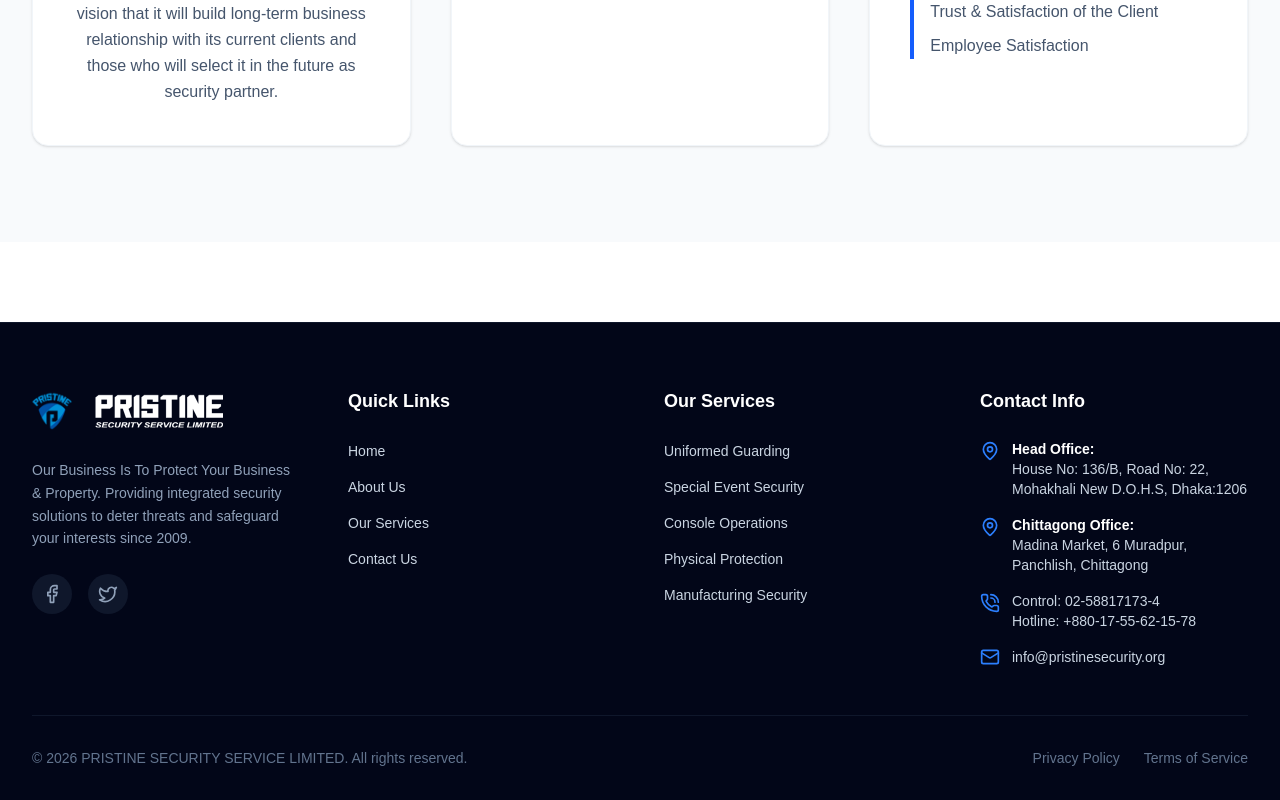
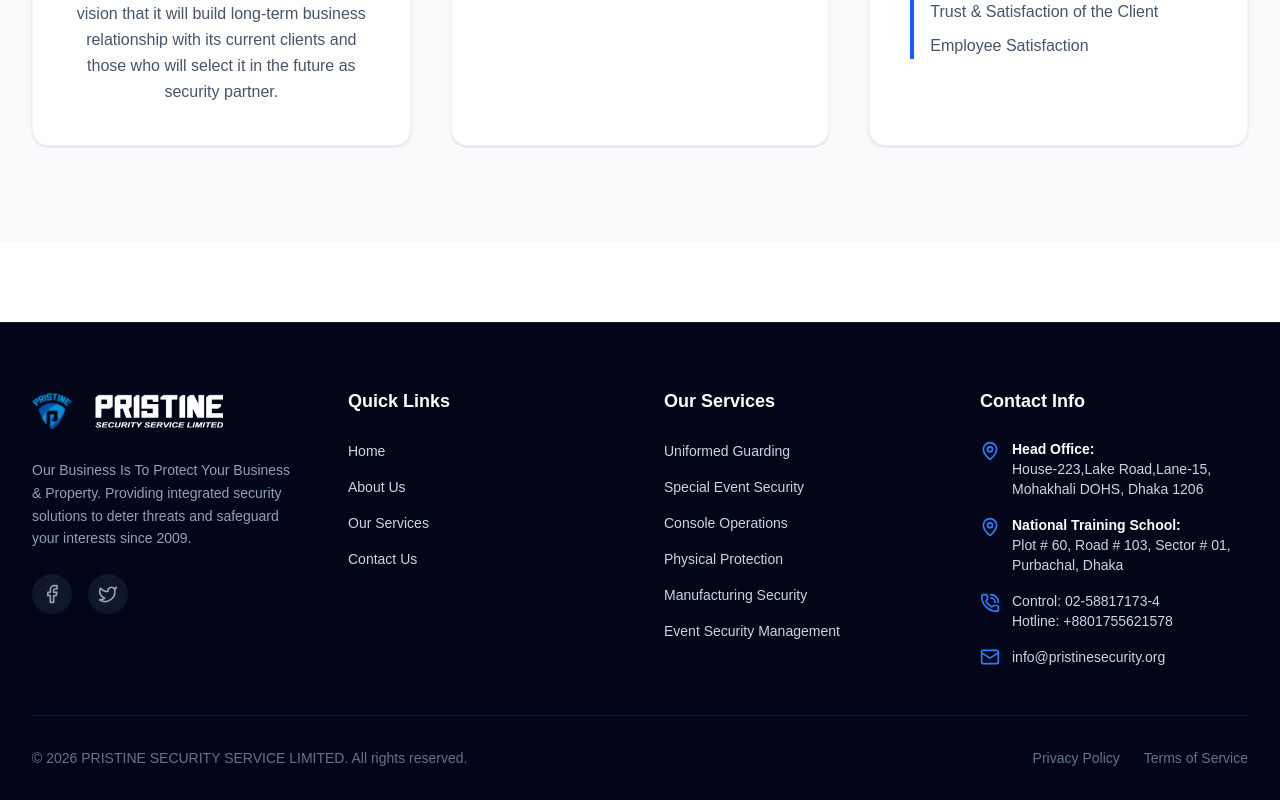
Before and after one commit to noobhacker32003/Pristine-Security-Service-Limited, a Next.js app: page /about in a window 1280 px wide. Shown: the part 2173-2973 px from the top of the page. Built offline with nearby package versions, Linux system fonts and the light colour scheme.

Commit message:
new service added and some edit handle

```diff
--- a/app/api/admin/job/route.ts
+++ b/app/api/admin/job/route.ts
@@ -9,12 +9,13 @@ export async function POST(request: Request) {
 
     try {
         await connectDB();
-        const { title, description, requirements, isActive = true } = await request.json();
+        const { title, description, requirements, vacancy = 1, isActive = true } = await request.json();
 
         const job = new JobPost({
             title,
             description,
             requirements,
+            vacancy,
             isActive
         });
 
@@ -33,7 +34,7 @@ export async function PUT(request: Request) {
 
     try {
         await connectDB();
-        const { id, title, description, requirements, isActive } = await request.json();
+        const { id, title, description, requirements, vacancy, isActive } = await request.json();
 
         if (!id) {
             return NextResponse.json({ error: "Job ID is required" }, { status: 400 });
@@ -41,7 +42,7 @@ export async function PUT(request: Request) {
 
         const job = await JobPost.findByIdAndUpdate(
             id,
-            { title, description, requirements, isActive },
+            { title, description, requirements, vacancy, isActive },
             { new: true }
         );
 
--- a/app/contact/page.tsx
+++ b/app/contact/page.tsx
@@ -166,7 +166,7 @@ export default function ContactPage() {
                                                 <MapPin className="w-4 h-4 text-blue-400" />
                                             </div>
                                             <div>
-                                                <p className="text-slate-300 leading-relaxed">House No: 136/B, Road No: 22,<br />Mohakhali New D.O.H.S,<br />Dhaka:1206, Bangladesh.</p>
+                                                <p className="text-slate-300 leading-relaxed">House-223,Lake Road,Lane-15,<br />Mohakhali DOHS,<br />Dhaka 1206, Bangladesh.</p>
                                             </div>
                                         </div>
                                         <div className="flex items-start gap-3 text-sm flex-wrap sm:flex-nowrap">
@@ -180,7 +180,7 @@ export default function ContactPage() {
                                                 </div>
                                                 <div>
                                                     <span className="block text-slate-400 text-xs uppercase tracking-wider mb-0.5">Hotline</span>
-                                                    <span className="text-slate-200">+880-17-55-62-15-78</span>
+                                                    <span className="text-slate-200">+8801755621578</span>
                                                 </div>
                                             </div>
                                         </div>
@@ -201,14 +201,16 @@ export default function ContactPage() {
 
                                 {/* Chittagong Office */}
                                 <div>
-                                    <h3 className="text-xl font-bold mb-5 text-blue-400 border-b border-slate-700 pb-2">Chittagong Office</h3>
+                                    <h3 className="text-xl font-bold mb-5 text-blue-400 border-b border-slate-700 pb-2">National Training School</h3>
                                     <div className="space-y-4 mb-6">
                                         <div className="flex items-start gap-3 text-sm">
                                             <div className="w-8 h-8 bg-blue-600/20 rounded-lg flex items-center justify-center shrink-0 mt-0.5">
                                                 <MapPin className="w-4 h-4 text-blue-400" />
                                             </div>
                                             <div>
-                                                <p className="text-slate-300 leading-relaxed">Madina Market 3rd Floor,<br />6 Muradpur, Panchlish,<br />Chittagong.</p>
+
+
+                                                <p className="text-slate-300 leading-relaxed">Plot # 60, Road # 103, Sector # 01,<br />Purbachal, Dhaka.</p>
                                             </div>
                                         </div>
                                         <div className="flex items-start gap-3 text-sm flex-wrap sm:flex-nowrap">
@@ -222,7 +224,7 @@ export default function ContactPage() {
                                                 </div>
                                                 <div>
                                                     <span className="block text-slate-400 text-xs uppercase tracking-wider mb-0.5">Hotline</span>
-                                                    <span className="text-slate-200">880-17-55-69-44-99</span>
+                                                    <span className="text-slate-200">+8801755694499</span>
                                                 </div>
                                             </div>
                                         </div>
--- a/app/services/page.tsx
+++ b/app/services/page.tsx
@@ -2,7 +2,7 @@
 
 import { motion } from 'framer-motion';
 import { useState, ReactNode } from 'react';
-import { Shield, Users, Building2, MapPin, GraduationCap, Utensils, CheckCircle2, Ticket, Cctv, ShieldCheck, Factory, Badge } from 'lucide-react';
+import { Shield, Users, Building2, MapPin, GraduationCap, Utensils, CheckCircle2, Ticket, Cctv, ShieldCheck, Factory, Badge, CalendarCheck } from 'lucide-react';
 
 const fadeInUp = {
     initial: { opacity: 0, y: 30 },
@@ -50,7 +50,7 @@ const servicesList = [
         icon: <Badge className="w-6 h-6" />,
         title: "Uniformed Guarding",
         image: "/assets/images/services/Uniformed Guarding.jpeg",
-        description: "Every day approximately 2,000 uniformed Pristine Security Guards, Supervisors, Inspectors and Security Officers perform a variety of duties to help maintain secure environments for a good number of clients across the Country."
+        description: "Every day approximately 3,500 uniformed Pristine Security Guards, Supervisors, Inspectors and Security Officers perform a variety of duties to help maintain secure environments for a good number of clients across the Country."
     },
     {
         icon: <Ticket className="w-6 h-6" />,
@@ -117,6 +117,14 @@ const servicesList = [
         description: "Security services for public agencies such as municipalities, city councils, national government authorities, and international organizations.",
         category: ["government", "public sector"],
         tags: ["public safety", "crowd control", "surveillance"]
+    },
+    {
+        icon: <CalendarCheck className="w-6 h-6" />,
+        title: "Event Security Management",
+        image: "/assets/images/services/Event Security Management.png",
+        description: "Comprehensive security planning and management for corporate conferences, cultural festivals, sporting events, and large-scale public gatherings. Our trained teams handle crowd control, access management, VIP protection, and emergency response coordination.",
+        category: ["events", "corporate", "public"],
+        tags: ["crowd management", "access control", "emergency response"]
     }
 ];
 
--- a/components/Footer.tsx
+++ b/components/Footer.tsx
@@ -71,7 +71,8 @@ export default function Footer() {
                                 'Special Event Security',
                                 'Console Operations',
                                 'Physical Protection',
-                                'Manufacturing Security'
+                                'Manufacturing Security',
+                                'Event Security Management'
                             ].map((service) => (
                                 <li key={service}>
                                     <Link href="/services" className="text-sm hover:text-white hover:translate-x-1 inline-block transition-transform">
@@ -89,22 +90,22 @@ export default function Footer() {
                             <li className="flex items-start gap-3 text-sm">
                                 <MapPin className="w-5 h-5 text-blue-500 shrink-0 mt-0.5" />
                                 <div>
-                                    <span className="font-semibold text-white">Head Office:</span><br/>
-                                    <span>House No: 136/B, Road No: 22,<br />Mohakhali New D.O.H.S, Dhaka:1206</span>
+                                    <span className="font-semibold text-white">Head Office:</span><br />
+                                    <span>House-223,Lake Road,Lane-15,<br />Mohakhali DOHS, Dhaka 1206</span>
                                 </div>
                             </li>
                             <li className="flex items-start gap-3 text-sm">
                                 <MapPin className="w-5 h-5 text-blue-500 shrink-0 mt-0.5" />
                                 <div>
-                                    <span className="font-semibold text-white">Chittagong Office:</span><br/>
-                                    <span>Madina Market, 6 Muradpur,<br />Panchlish, Chittagong</span>
+                                    <span className="font-semibold text-white">National Training School:</span><br />
+                                    <span>Plot # 60, Road # 103, Sector # 01,<br />Purbachal, Dhaka</span>
                                 </div>
                             </li>
                             <li className="flex items-start gap-3 text-sm">
                                 <PhoneCall className="w-5 h-5 text-blue-500 shrink-0 mt-0.5" />
                                 <div className="space-y-1">
-                                    <span>Control: 02-58817173-4</span><br/>
-                                    <span>Hotline: +880-17-55-62-15-78</span>
+                                    <span>Control: 02-58817173-4</span><br />
+                                    <span>Hotline: +8801755621578</span>
                                 </div>
                             </li>
                             <li className="flex items-center gap-3 text-sm">
--- a/models/JobPost.ts
+++ b/models/JobPost.ts
@@ -4,6 +4,7 @@ export interface IJobPost extends Document {
     title: string;
     description: string;
     requirements: string[];
+    vacancy: number;
     isActive: boolean;
     createdAt: Date;
     updatedAt: Date;
@@ -13,8 +14,14 @@ const jobPostSchema = new Schema({
     title: { type: String, required: true },
     description: { type: String, required: true },
     requirements: { type: [String], required: true },
+    vacancy: { type: Number, default: 1, min: 1 },
     isActive: { type: Boolean, default: true }
 }, { timestamps: true });
 
-const JobPost = models.JobPost || mongoose.model<IJobPost>('JobPost', jobPostSchema);
+// In dev mode, delete the cached model so schema changes take effect on hot reload
+if (process.env.NODE_ENV !== 'production') {
+    delete mongoose.models.JobPost;
+}
+
+const JobPost = mongoose.models.JobPost || mongoose.model<IJobPost>('JobPost', jobPostSchema);
 export default JobPost;
```
Also changed, not shown: app/about/page.tsx (+4 -4 lines), app/get-job/page.tsx (+15 -6 lines), components/AdminDashboardClient.tsx (+17 -1 lines), 2 other files (tests, documents, lock files or other folders).
